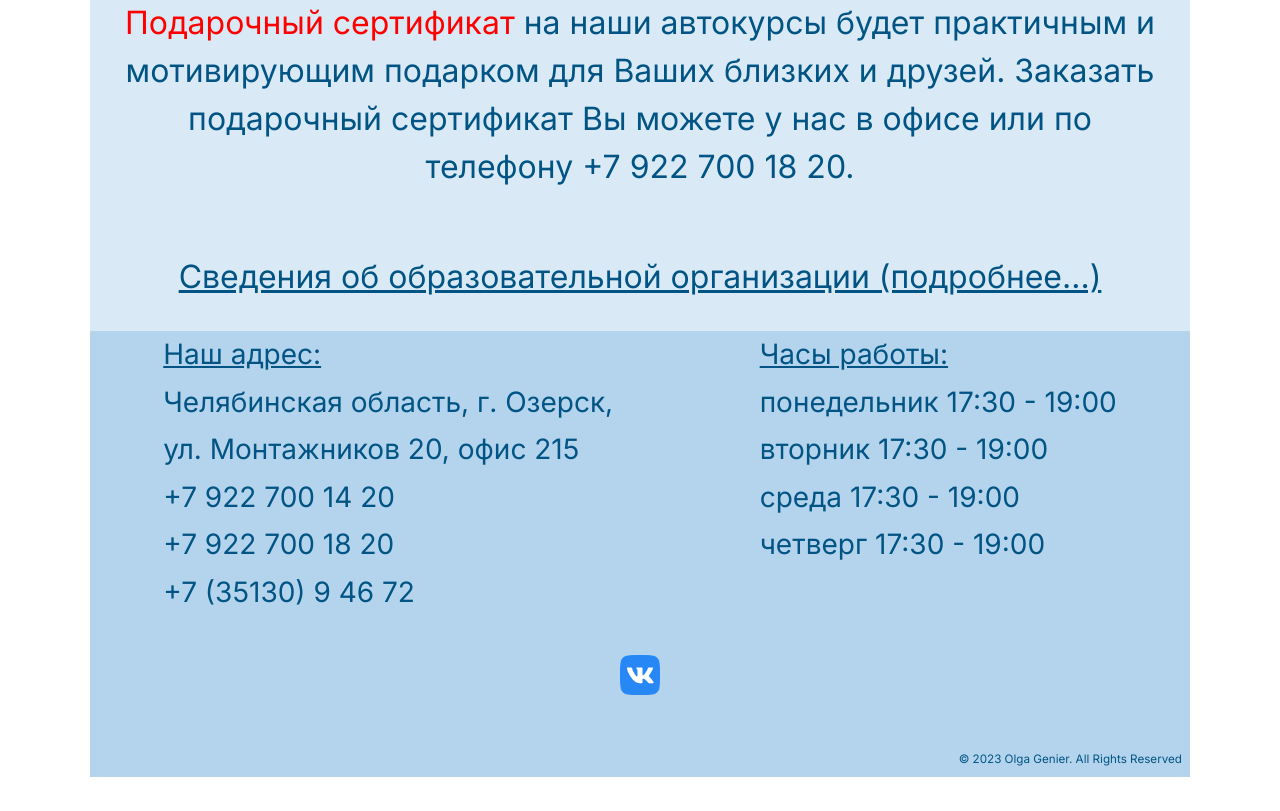
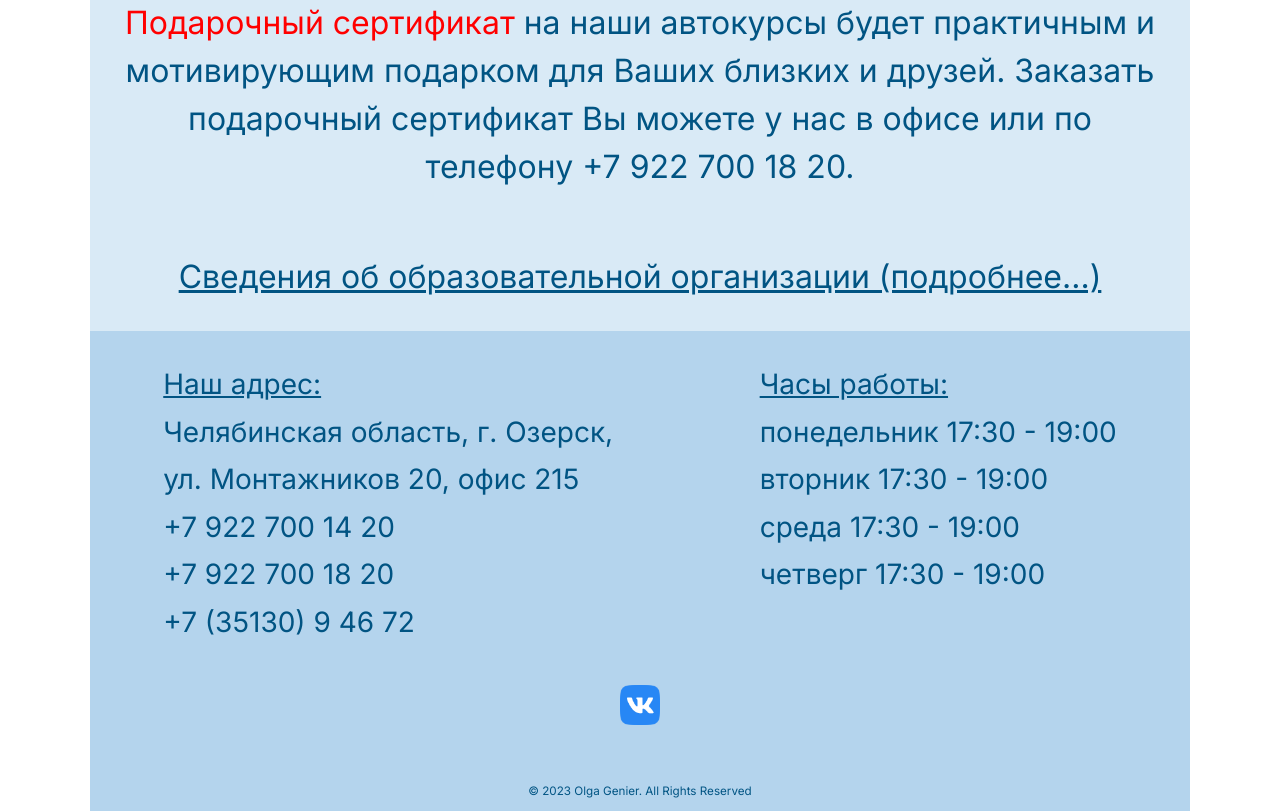
Before and after one commit to genier-developer/PartnerAuto_responsive, a plain HTML site: page index.html in a window 1280 px wide. Shown: the part 3569-4380 px from the top of the page. Before the commit the page ends 4346 px from the top, so only its background shows below. Drawn offline with Linux system fonts and the light colour scheme.

Commit message:
update footer

```diff
--- a/style.css
+++ b/style.css
@@ -227,6 +227,7 @@ header img {
     background-color: #b4d4ed;
     display: flex;
     flex-wrap: wrap;
+    padding-top: 30px;
 
 }
 
@@ -252,6 +253,9 @@ header img {
     background-color: #b4d4ed;
     text-align: right;
     font-size: clamp(6px, 4vw, 14px);
+    flex-basis: 100%;
+    text-align: center;
+    padding: 10px;
 
 }
 
```
